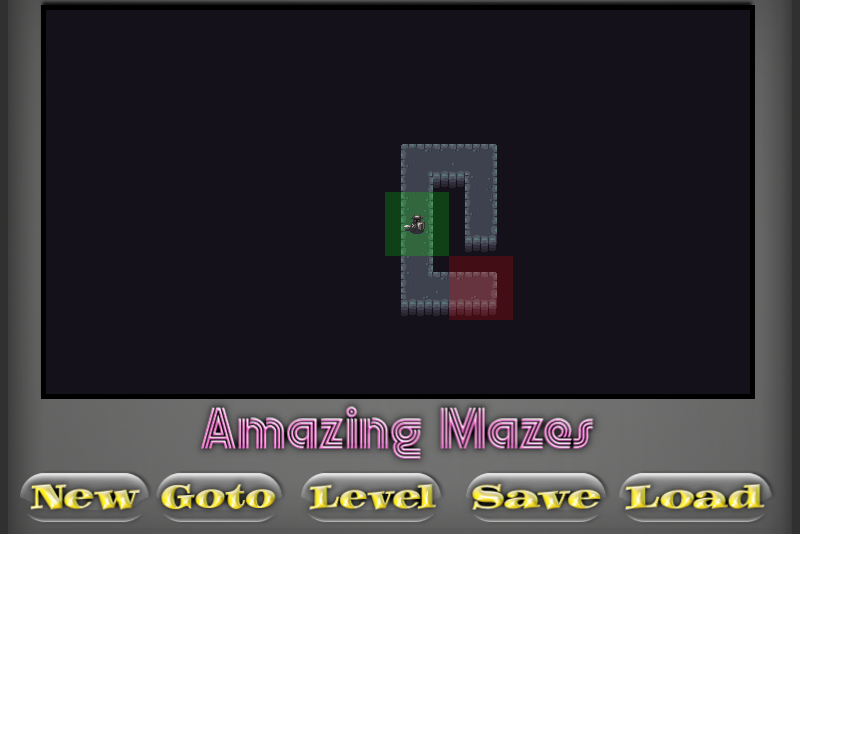
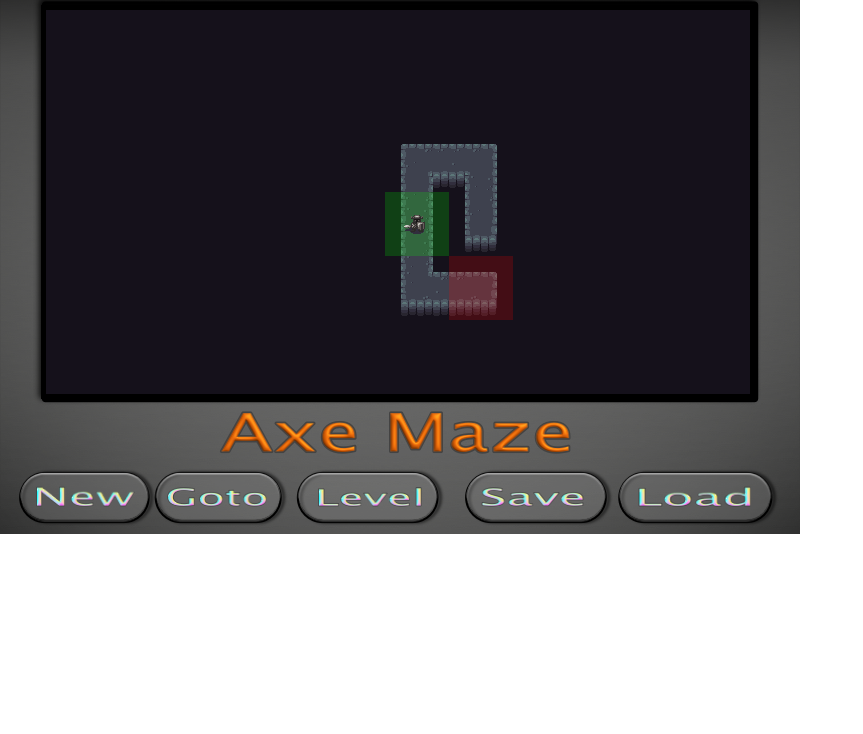
Before and after one commit to Wildtrack/maze, a website with bundled scripts: page index.html in a window 1280 px wide. Shown: the part 66-800 px from the top of the page, without its empty margins (0-863 px from the left). Built offline with nearby package versions, Linux system fonts and the light colour scheme.

Commit message:
Added game menu image v2

```diff
--- a/index.html
+++ b/index.html
@@ -146,7 +146,7 @@
     <div is="gwd-pagedeck" class="gwd-page-container" id="pagedeck">
       <div is="gwd-page" id="page1" class="gwd-page-wrapper gwd-page-size gwd-lightbox" data-gwd-width="800px" data-gwd-height="600px">
 
-          <img is="gwd-image" src="images/gameMenu.png" id="maze_menu" class="gwd-img-befg">
+          <img is="gwd-image" src="images/gameMenu1.png" id="maze_menu" class="gwd-img-befg">
 
 
           <canvas id="bgcanvas" width="704" height="384"
```
Also changed, not shown: images/gameMenu1.png (added).
